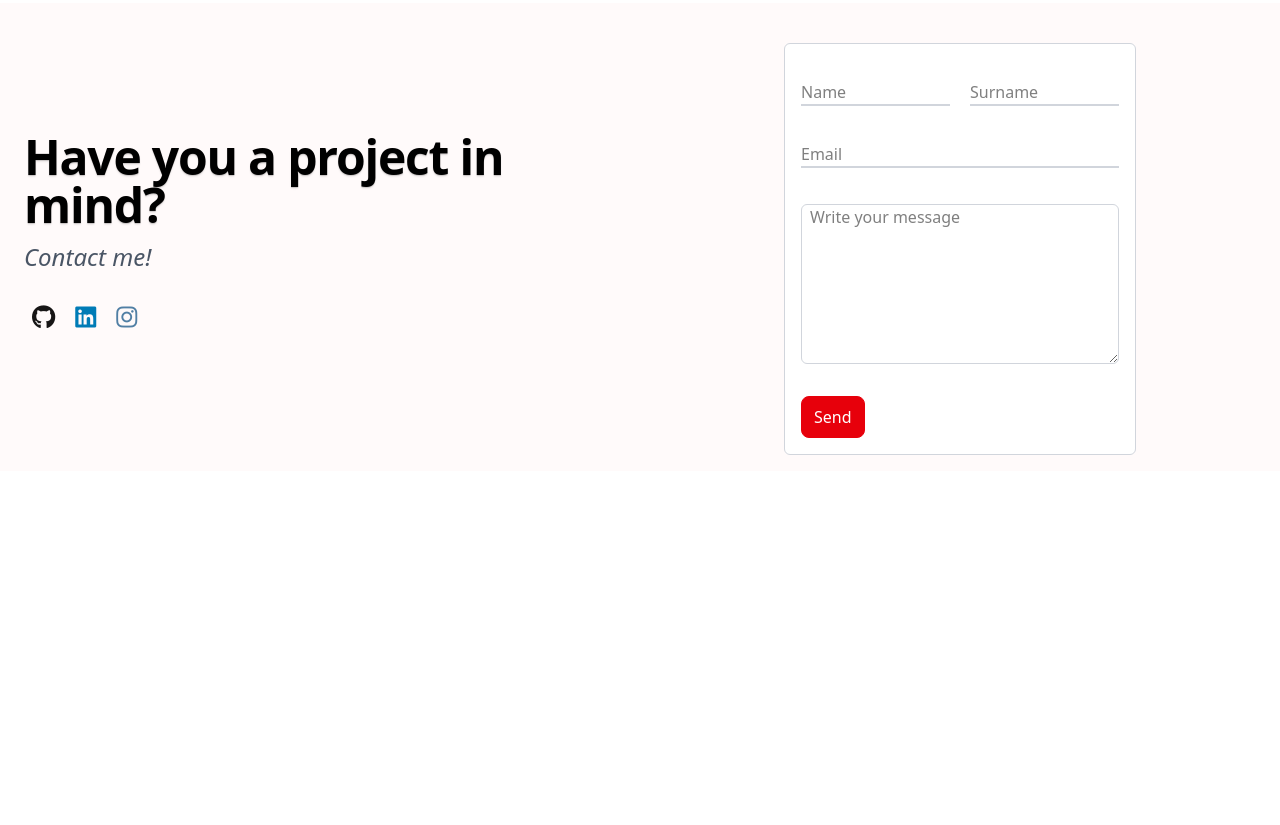
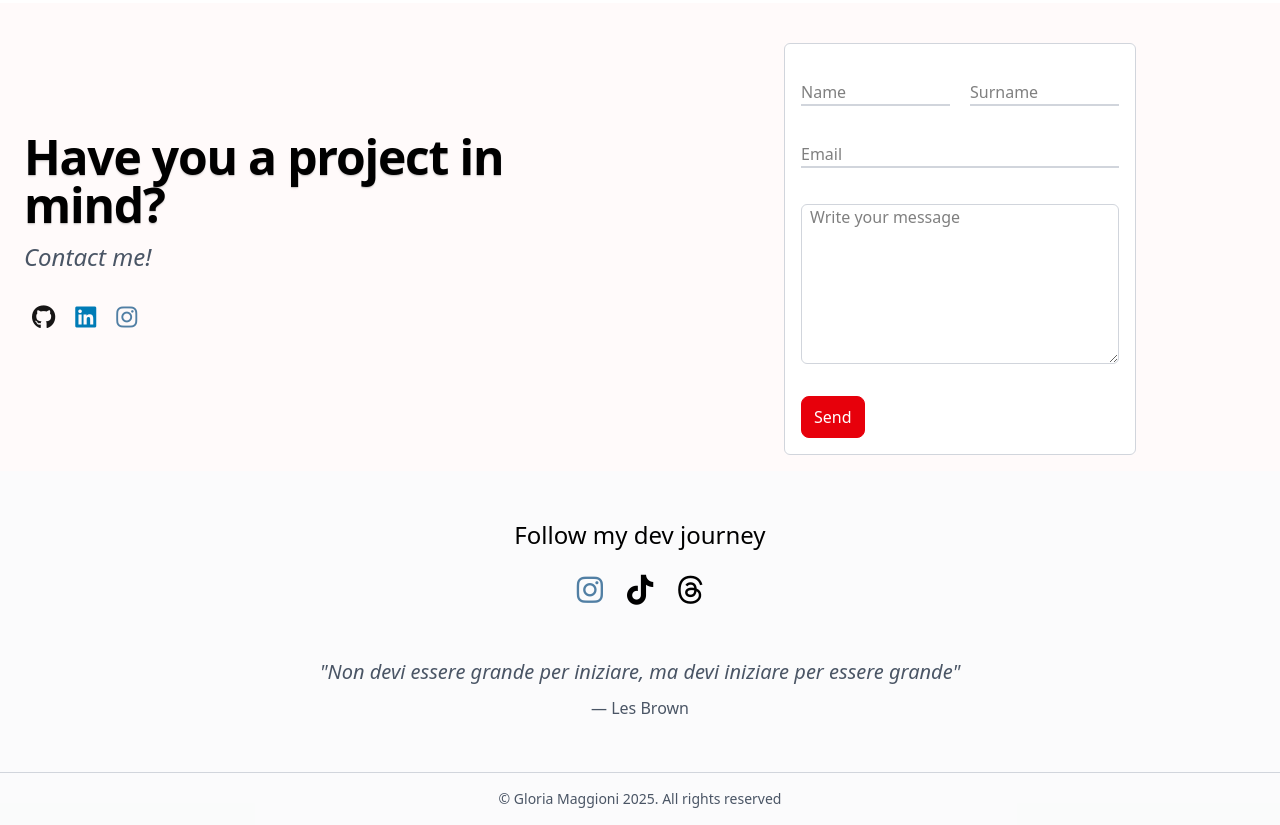
Before and after one commit to GloriaMaggioni/Portfolio_2025, a website: page portfolio2025/portfolio_2025.html in a window 1280 px wide. Shown: the part 3008-3833 px from the top of the page. Before the commit the page ends 3731 px from the top, so only its background shows below. Drawn offline with nearby package versions, Linux system fonts and the light colour scheme; a web font is replaced by a local one.

Commit message:
Add footer

```diff
--- a/portfolio2025/port2025_style.css
+++ b/portfolio2025/port2025_style.css
@@ -14,11 +14,9 @@ a, h5 {
 
  }
  .skill-logo{
-  /* border:1px solid red; */
   border-radius:50%;
  }
  .skill-logo img{
-  /* border:1px solid blue; */
     border-radius:50%;
 
  }
--- a/portfolio2025/portfolio_2025.html
+++ b/portfolio2025/portfolio_2025.html
@@ -202,23 +202,14 @@
                      </svg>
                   </button>
              </div>
-
-
           </div>
        </div>
-
-
-
-
-
-
-
    </div>
 </section>
 
 <!-- CONTACT FORM SECTION -->
 
-<section class="contact-section w-full h-200">
+<section class="contact-section w-full ">
     <h2 class="text-center mt-16 mb-8 text-5xl font-extrabold ">Contact</h2>
     <div class="contactContent-container w-full flex  bg-red-200/10">
       <div class=" w-1/2 p-6 flex flex-col justify-center ">
@@ -262,9 +253,40 @@
 
 </section>
 
-<!-- FOLLOW ME SECTION (?) -->
- <!-- BOTTONI CHE PORTANO AL MIO PROFILO LINKEDON ,GIT HUB E SOCIAL MEDIA -->
 
- <!-- FOOTER -->
+<!-- FOOTER -->
+  <section class="footer-section bg-gray-300/10">
+  <div class="w-full py-12">
+    <!-- Social section -->
+    <div class="social-section text-center mb-12">
+      <p class="text-2xl font-medium mb-6">Follow my dev journey</p>
+      <div class="flex justify-center gap-6">
+        <a href="https://www.instagram.com/glok.dev/" class="transition hover:scale-110 hover:text-pink-600" target="_blank">
+          <i class="fab fa-instagram text-3xl"></i>
+        </a>
+        <a href="https://www.tiktok.com/@glok.dev" class="transition hover:scale-110 hover:text-gray-700" target="_blank">
+          <i class="fab fa-tiktok text-3xl"></i>
+        </a>
+        <a href="https://www.threads.com/@glok.dev" class="transition hover:scale-110 hover:text-gray-700" target="_blank">
+          <i class="fab fa-threads text-3xl"></i>
+        </a>
+      </div>
+    </div>
+
+    <!-- Citazione -->
+    <div class="citazione text-center px-4 max-w-3xl mx-auto">
+      <blockquote class="text-lg md:text-xl italic text-gray-600 leading-relaxed">
+        "Non devi essere grande per iniziare, ma devi iniziare per essere grande"
+        <br>
+        <span class="text-base font-medium not-italic mt-2 inline-block">— Les Brown</span>
+      </blockquote>
+    </div>
+  </div>
+
+  <!-- Copyright -->
+  <div class="py-4 w-full text-center text-sm text-gray-600 border-t border-gray-300">
+    © Gloria Maggioni 2025. All rights reserved
+  </div>
+</section>
 </body>
 </html>
```
